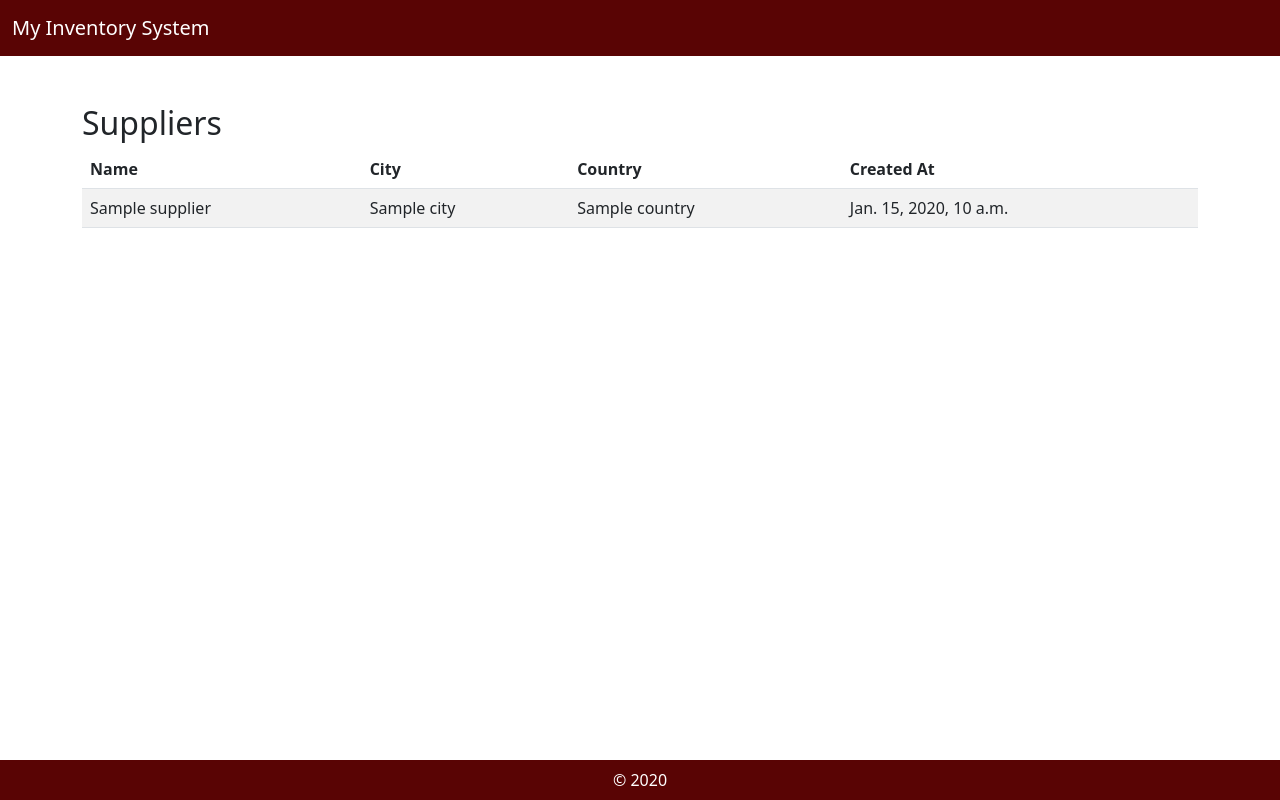
After one commit to Pioo00/MOD5EP, a Django app: template MyInventorySystem/MyInventoryApp/templates/MyInventoryApp/supplier_list.html in a window 1280 px wide. The commit adds this page. Run offline with Django 3.2, Linux system fonts and the light colour scheme; the template is opened without the code that fills it: most values are stand-ins (such as "Sample title", 1, 10 or a date in 2020); some libraries are stand-ins or nearby versions.

Commit message:
fixed part 2 and did first 2 things for proj

```diff
--- /dev/null
+++ b/MyInventorySystem/MyInventoryApp/templates/MyInventoryApp/base.html
@@ -0,0 +1,29 @@
+{% load static %}
+
+<html>
+    <head>
+        <title>My Inventory System</title>
+        <link rel="stylesheet" href="https://fonts.googleapis.com/css?family=Roboto:300,400,500,700|Material+Icons">
+        <link rel="stylesheet" href="{% static '/bootstrap/css/bootstrap.min.css' %}">
+        <link rel="stylesheet" href="{% static '/bootstrap/css/custom.css' %}">
+
+        <script src="{% static '/bootstrap/js/bootstrap.bundle.min.js' %}"></script>
+
+    </head>
+    <body>
+        <nav class="navbar navbar-dark sticky-top" style="background-color: #590404;">
+            <div class="container-fluid">
+                <span class = "navbar-brand">My Inventory System</span>
+            </div>
+        </nav>
+
+        <div class="container">
+            {% block content %}
+            {% endblock %}
+        </div>
+
+        <footer class="footer bg-custom" style="background-color: #590404;">
+            <div class="container">&copy; 2020</div>
+            </footer>
+    </body>
+</html>
--- /dev/null
+++ b/MyInventorySystem/MyInventoryApp/templates/MyInventoryApp/supplier_list.html
@@ -0,0 +1,28 @@
+{% extends 'MyInventoryApp/base.html' %}
+{% load static %}
+
+{% block content %}
+<div class="mt-5">
+    <h2>Suppliers</h2>
+    <table class="table table-striped">
+        <thead>
+            <tr>
+                <th scope="col">Name</th>
+                <th scope="col">City</th>
+                <th scope="col">Country</th>
+                <th scope="col">Created At</th>
+            </tr>
+        </thead>
+        <tbody>
+            {% for supplier in suppliers %}
+            <tr>
+                <td>{{ supplier.name }}</td>
+                <td>{{ supplier.city }}</td>
+                <td>{{ supplier.country }}</td>
+                <td>{{ supplier.created_at }}</td>
+            </tr>
+            {% endfor %}
+        </tbody>
+    </table>
+</div>
+{% endblock %}
--- a/MyInventorySystem/MyInventoryApp/urls.py
+++ b/MyInventorySystem/MyInventoryApp/urls.py
@@ -20,5 +20,5 @@ from . import views
 
 urlpatterns = [
     path('admin/', admin.site.urls),
-    path('', views.hello_world,name='hello_world')
+    path('view_supplier', views.view_supplier, name='view_supplier'),
 ]
```
Also changed, not shown: MyInventorySystem/MyInventoryApp/views.py (+5 -2 lines), tapas/tapasapp/templates/tapasapp/add_menu.html (+20 -21 lines), tapas/tapasapp/templates/tapasapp/list.html (+7 -2 lines), MyInventorySystem/MyInventoryApp/templates/MyInventoryApp/index.html (deleted), MyInventorySystem/db.sqlite3.
